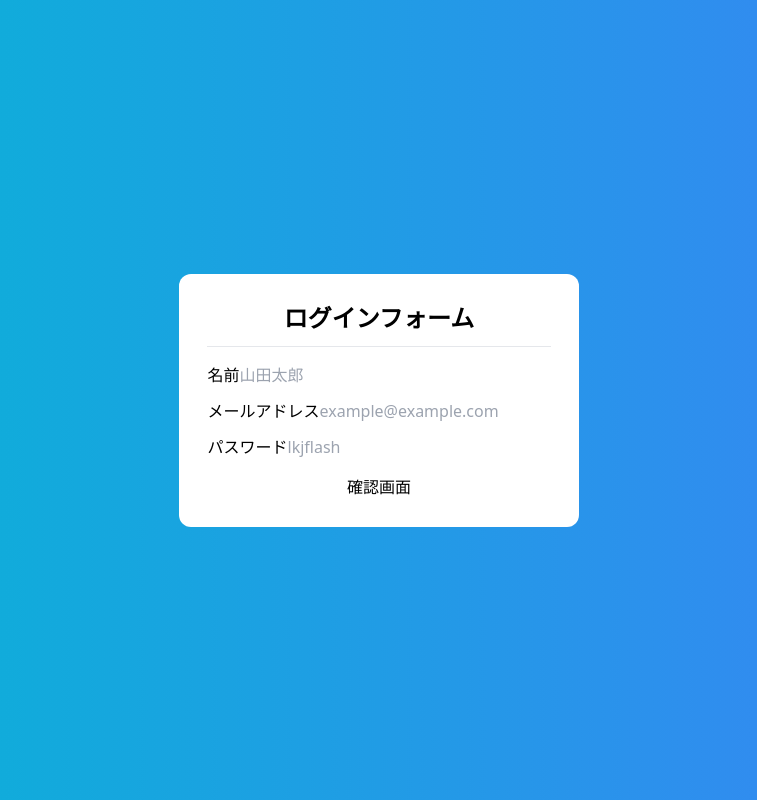
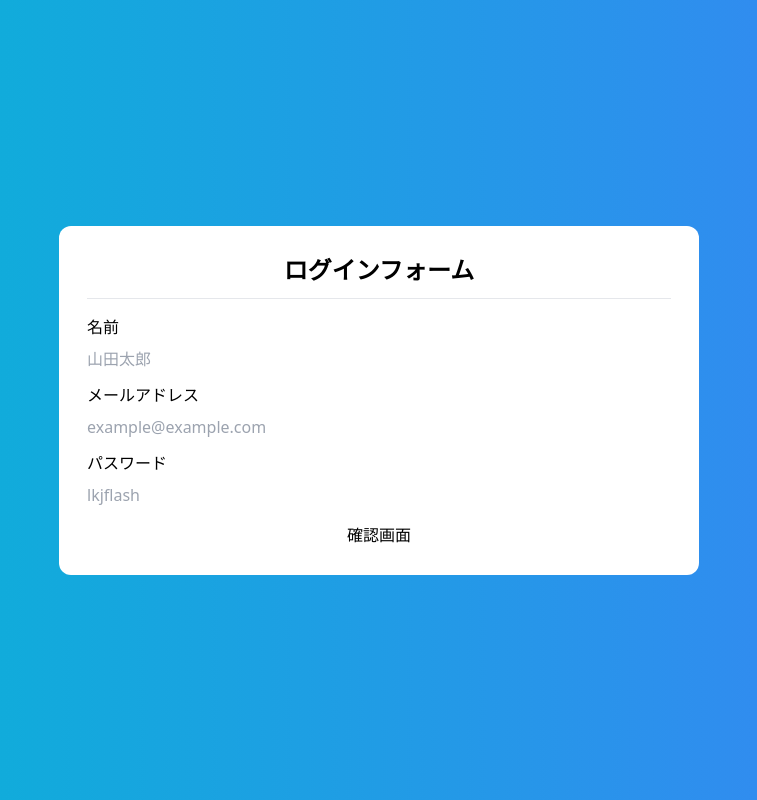
Before and after one commit to shamo-9118/practiceTS, a Next.js app: page /form in a window 1280 px wide. Shown: the whole page, without its empty margins (261-1018 px from the left). Built offline with nearby package versions, Linux system fonts and the light colour scheme.

Commit message:
formのitemをループで表示

```diff
--- a/pages/form.tsx
+++ b/pages/form.tsx
@@ -1,31 +1,45 @@
+import { ChangeEvent } from 'react'
+
+const formItemList = [
+  { label: '名前', placeholder: '山田太郎', type: 'text', name: 'user' },
+  {
+    label: 'メールアドレス',
+    placeholder: 'example@example.com',
+    type: 'text',
+    name: 'mailadress',
+  },
+  {
+    label: 'パスワード',
+    placeholder: 'lkjflash',
+    type: 'text',
+    name: 'password',
+  },
+]
+
 const form = () => {
   return (
     <div className='flex justify-center items-center bg-gradient-to-r from-cyan-500 to-blue-500 h-[100vh]'>
       <form
         action='post'
-        className='flex flex-col gap-4 bg-white rounded-xl p-7'
+        className='flex flex-col gap-4 bg-white rounded-xl p-7 w-1/2'
       >
         <div className='flex flex-col gap-3'>
           <h1 className='text-center text-2xl font-bold'>ログインフォーム</h1>
           <hr />
         </div>
         <div className='flex flex-col gap-3 '>
-          <div>
-            <label>名前</label>
-            <input type='text' name='user' placeholder='山田太郎' />
-          </div>
-          <div>
-            <label>メールアドレス</label>
-            <input
-              type='text'
-              name='mailadress'
-              placeholder='example@example.com'
-            />
-          </div>
-          <div>
-            <label>パスワード</label>
-            <input type='text' name='password' placeholder='lkjflash' />
-          </div>
+          {formItemList.map((item) => {
+            return (
+              <div key={item.name} className='flex flex-col gap-2'>
+                <label>{item.label}</label>
+                <input
+                  type={item.type}
+                  name={item.name}
+                  placeholder={item.placeholder}
+                />
+              </div>
+            )
+          })}
         </div>
         <button className=''>確認画面</button>
       </form>
```
